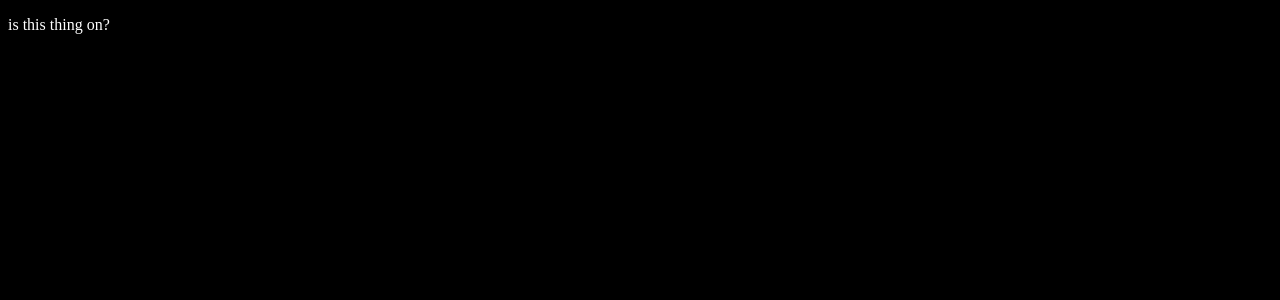
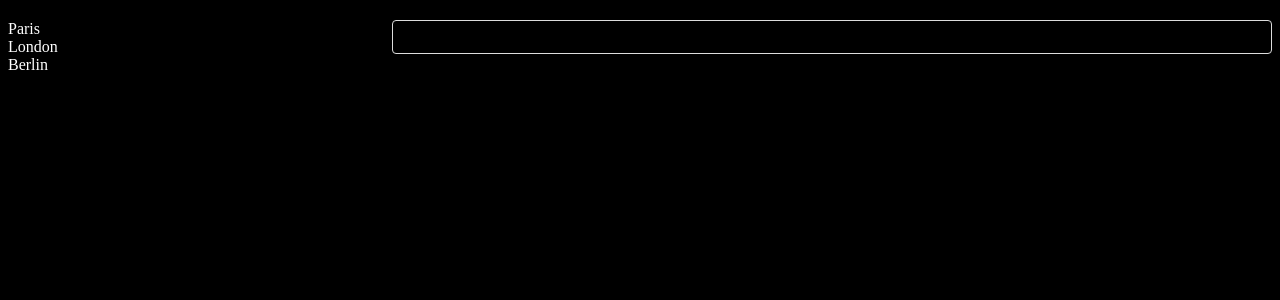
Before and after one commit to nskibiak/react-wagon-cities, a React (Create React App) app: page / in a window 1280 px wide. Shown: the top 300 px of the page. Built offline with nearby package versions, Linux system fonts and the light colour scheme.

Commit message:
passing fake cities data to city through city-list

```diff
--- a/src/App.js
+++ b/src/App.js
@@ -2,9 +2,18 @@
 import './App.css';
 import CityList from './containers/city_list';
 
+const cities = [
+  { name: 'Paris', address: '16 Villa Gaudelet, 75011 Paris', slug: 'paris' },
+  { name: 'London', address: '14-22 Elder St, London E1 6BT', slug: 'london' },
+  { name: 'Berlin', address: 'Rudi-Dutschke-Straße 26, 10969 Berlin', slug: 'berlin' },
+];
+
 function App() {
   return (
-    <CityList />
+    <div className='app'>
+      <CityList cities={cities} />
+      <div class="active-city"></div>
+    </div>
   );
 }
 
--- a/src/containers/city.jsx
+++ b/src/containers/city.jsx
@@ -3,7 +3,7 @@
 class City extends Component {
   render() {
     return (
-      <p>is this thing on?</p>
+      <div className="city">{this.props.city.name}</div>
     )
   }
 };
--- a/src/containers/city_list.jsx
+++ b/src/containers/city_list.jsx
@@ -3,7 +3,13 @@
 
 class CityList extends Component {
   render() {
-    return <City />
+    return(
+      <div className="cities">
+        {this.props.cities.map((city) => {
+          return <City key={city.name} city={city} />;
+        })}
+      </div>
+    )
   };
 };
 
```
